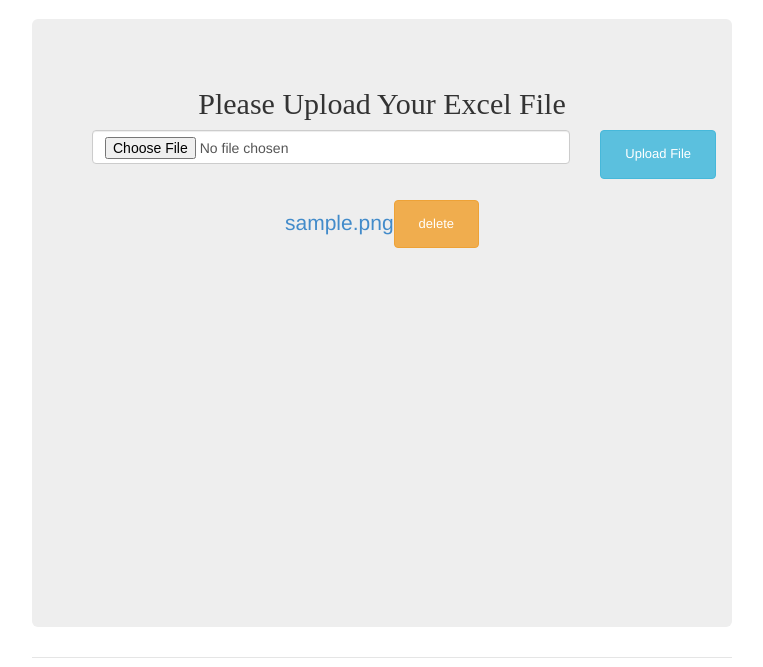
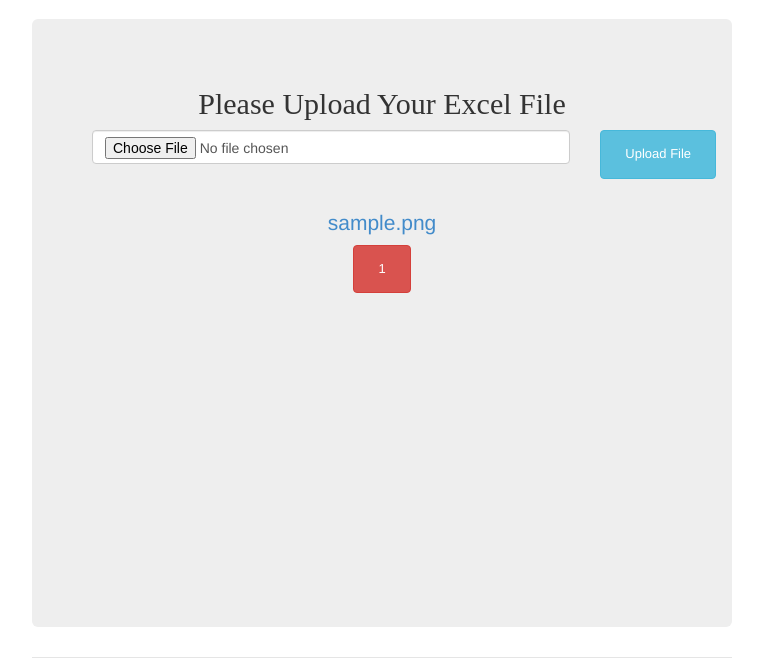
Before and after one commit to asudhakar/myworks, a PHP site: page /vfetch/vidhyasaagar/index.php in a window 1280 px wide. Shown: the part 177-844 px from the top of the page, without its empty margins (258-1021 px from the left). Run offline with PHP 8.4, Linux system fonts and the light colour scheme; the visitor is signed in with stand-in values (Sample User, id 1); tables that the repository leaves empty or names only in its code hold one stand-in row (values such as "Sample post"); some libraries are stand-ins or nearby versions.

Commit message:
UI design of files

```diff
--- a/vfetch/vidhyasaagar/index.php
+++ b/vfetch/vidhyasaagar/index.php
@@ -51,7 +51,7 @@
         // print_r($final_output);
 
         foreach ($final_output as $key => $value) {
-          echo '<a href="view/dashboard.php?file_path='.$value.'">'.$value.'</a><input type="submit" class="btn btn-warning" style="font-size: 13px;"value="delete">';
+          echo '<div><a href="view/dashboard.php?file_path='.$value.'">'.$value.'</a><form action="delete.php" method="get"><input type="submit" class="btn btn-danger" style="font-size: 13px;" name="id" value="'.$key.'"></form></div><br/>';
         }
 
 
```
